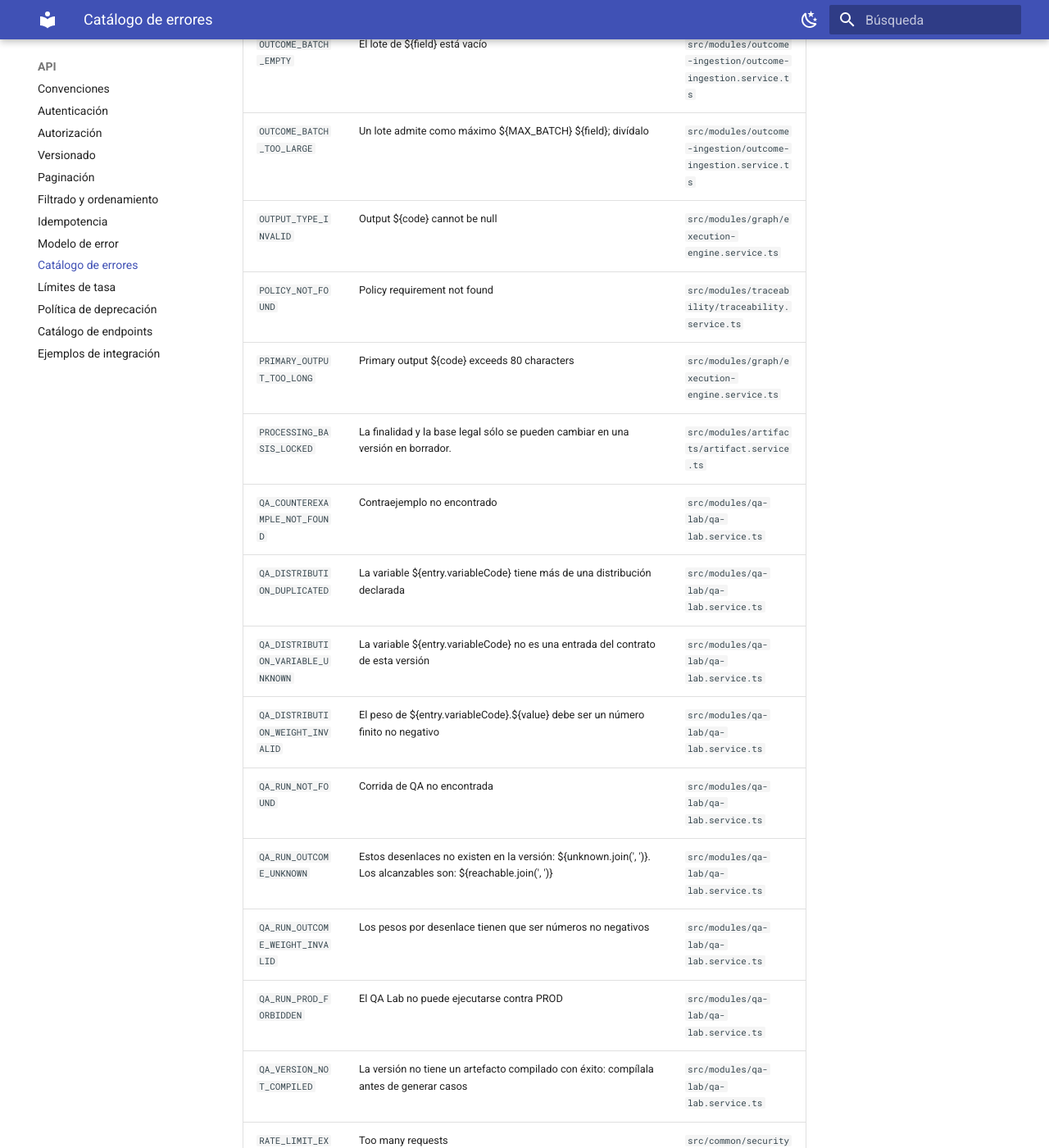
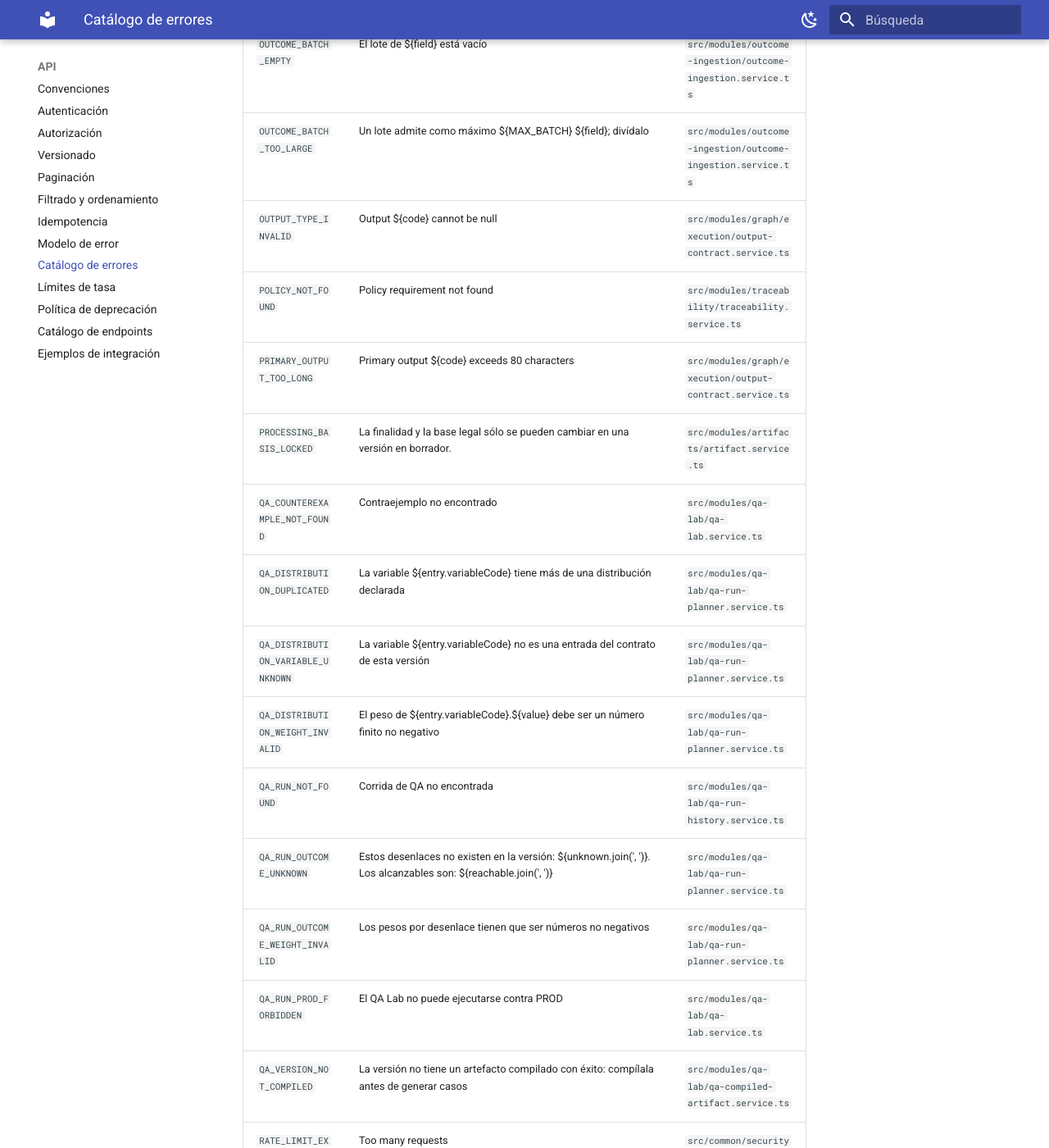
Before and after one commit to PabloArauzCaballero/AtlasDecisionEngineBackend, an MkDocs documentation site: the page built from docs/api/error-catalog.md, in a window 1280 px wide and 1400 px high, scrolled down 17505 px. Shown: the whole window at 82% size. Built offline with MkDocs 1.6.1 and Material for MkDocs 9.7.7, drawn with Linux system fonts in a browser that asks for light colours; some of the changed text lies outside the part shown.

Commit message:
docs(motor): regenera los catálogos tras dividir los servicios
Co-Authored-By: Claude Sonnet 5.5 <noreply@anthropic.com>

```diff
--- a/docs/api/error-catalog.md
+++ b/docs/api/error-catalog.md
@@ -166,7 +166,7 @@ el código en `title` y en `error.code`; ver `docs/api/error-model.md`.
 | `MONITORING_BATCH_TOO_LARGE` | Un lote admite como máximo ${MAX_BATCH} ${field}; divídalo | `src/modules/model-monitoring/model-monitoring.service.ts` |
 | `NESTED_EXECUTION_FAILED` | — | `src/modules/nested-trees/nested-tree-execution.service.ts` |
 | `NESTED_EXECUTION_TIMEOUT` | Nested artifact execution exceeded ${timeoutMs}ms | `src/modules/nested-trees/nested-tree-execution.service.ts` |
-| `NESTED_REFERENCE_NOT_CONFIGURED` | RESULT node ${node.key} invokes a nested artifact reference, but no reference resolver was supplied to this execution | `src/modules/graph/execution-engine.service.ts` |
+| `NESTED_REFERENCE_NOT_CONFIGURED` | RESULT node ${node.key} invokes a nested artifact reference, but no reference resolver was supplied to this execution | `src/modules/graph/execution/result-node.executor.ts` |
 | `NESTED_TREE_MAX_ARTIFACTS_EXCEEDED` | La cadena supera los ${this.limits.maxArtifacts} artefactos encadenados (nodo ${nodeKey}) | `src/modules/nested-trees/chain-budget.ts` |
 | `NESTED_TREE_MAX_DEPTH_EXCEEDED` | Nested execution depth ${cursor.depth} exceeds the configured maximum of ${maxDepth} | `src/modules/nested-trees/nested-tree-execution.service.ts` |
 | `NESTED_TREE_MEMORY_EXCEEDED` | La cadena retiene ${this.retainedBytes} bytes de resultados y el máximo es ${this.limits.maxRetainedBytes} (nodo ${nodeKey}) | `src/modules/nested-trees/chain-budget.ts` |
@@ -174,7 +174,7 @@ el código en `title` y en `error.code`; ver `docs/api/error-model.md`.
 | `NESTED_TREE_TOTAL_TIMEOUT_EXCEEDED` | La cadena superó el tiempo total de ${this.limits.maxTotalMs} ms | `src/modules/nested-trees/chain-budget.ts` |
 | `NODE_ACTION_NOT_FOUND` | Node ${node.key} references unknown action ${binding.actionCode} | `src/modules/artifacts/artifact-graph-writer.service.ts` |
 | `NODE_CONDITION_NOT_FOUND` | Node ${node.key} references unknown condition ${binding.conditionCode} | `src/modules/artifacts/artifact-graph-writer.service.ts` |
-| `NON_NUMERIC_DECISION_VALUE` | ${what} de ${code} no produjo un número finito | `src/modules/graph/execution-engine.service.ts` |
+| `NON_NUMERIC_DECISION_VALUE` | ${what} de ${code} no produjo un número finito | `src/modules/graph/execution/execution-state.ts` |
 | `NOTIFICATION_NOT_FOUND` | Notification not found | `src/modules/notifications/notification.service.ts` |
 | `NO_MATCHING_EDGE` | No outgoing edge matched node ${node.key} | `src/modules/graph/execution-engine.service.ts` |
 | `OBJECTIVE_NOT_FOUND` | Business objective not found | `src/modules/traceability/traceability.service.ts` |
@@ -182,19 +182,19 @@ el código en `title` y en `error.code`; ver `docs/api/error-model.md`.
 | `OPENROUTER_CATALOG_UNAVAILABLE` | No se pudo leer el catálogo de modelos de OpenRouter. Vuelve a intentarlo; si persiste, el motor no alcanza openrouter.ai. | `src/modules/workers/semantic-analysis/model-settings/openrouter-catalog.service.ts` |
 | `OUTCOME_BATCH_EMPTY` | El lote de ${field} está vacío | `src/modules/outcome-ingestion/outcome-ingestion.service.ts` |
 | `OUTCOME_BATCH_TOO_LARGE` | Un lote admite como máximo ${MAX_BATCH} ${field}; divídalo | `src/modules/outcome-ingestion/outcome-ingestion.service.ts` |
-| `OUTPUT_TYPE_INVALID` | Output ${code} cannot be null | `src/modules/graph/execution-engine.service.ts` |
+| `OUTPUT_TYPE_INVALID` | Output ${code} cannot be null | `src/modules/graph/execution/output-contract.service.ts` |
 | `POLICY_NOT_FOUND` | Policy requirement not found | `src/modules/traceability/traceability.service.ts` |
-| `PRIMARY_OUTPUT_TOO_LONG` | Primary output ${code} exceeds 80 characters | `src/modules/graph/execution-engine.service.ts` |
+| `PRIMARY_OUTPUT_TOO_LONG` | Primary output ${code} exceeds 80 characters | `src/modules/graph/execution/output-contract.service.ts` |
 | `PROCESSING_BASIS_LOCKED` | La finalidad y la base legal sólo se pueden cambiar en una versión en borrador. | `src/modules/artifacts/artifact.service.ts` |
 | `QA_COUNTEREXAMPLE_NOT_FOUND` | Contraejemplo no encontrado | `src/modules/qa-lab/qa-lab.service.ts` |
-| `QA_DISTRIBUTION_DUPLICATED` | La variable ${entry.variableCode} tiene más de una distribución declarada | `src/modules/qa-lab/qa-lab.service.ts` |
-| `QA_DISTRIBUTION_VARIABLE_UNKNOWN` | La variable ${entry.variableCode} no es una entrada del contrato de esta versión | `src/modules/qa-lab/qa-lab.service.ts` |
-| `QA_DISTRIBUTION_WEIGHT_INVALID` | El peso de ${entry.variableCode}.${value} debe ser un número finito no negativo | `src/modules/qa-lab/qa-lab.service.ts` |
-| `QA_RUN_NOT_FOUND` | Corrida de QA no encontrada | `src/modules/qa-lab/qa-lab.service.ts` |
-| `QA_RUN_OUTCOME_UNKNOWN` | Estos desenlaces no existen en la versión: ${unknown.join(', ')}. Los alcanzables son: ${reachable.join(', ')} | `src/modules/qa-lab/qa-lab.service.ts` |
-| `QA_RUN_OUTCOME_WEIGHT_INVALID` | Los pesos por desenlace tienen que ser números no negativos | `src/modules/qa-lab/qa-lab.service.ts` |
+| `QA_DISTRIBUTION_DUPLICATED` | La variable ${entry.variableCode} tiene más de una distribución declarada | `src/modules/qa-lab/qa-run-planner.service.ts` |
+| `QA_DISTRIBUTION_VARIABLE_UNKNOWN` | La variable ${entry.variableCode} no es una entrada del contrato de esta versión | `src/modules/qa-lab/qa-run-planner.service.ts` |
+| `QA_DISTRIBUTION_WEIGHT_INVALID` | El peso de ${entry.variableCode}.${value} debe ser un número finito no negativo | `src/modules/qa-lab/qa-run-planner.service.ts` |
+| `QA_RUN_NOT_FOUND` | Corrida de QA no encontrada | `src/modules/qa-lab/qa-run-history.service.ts` |
+| `QA_RUN_OUTCOME_UNKNOWN` | Estos desenlaces no existen en la versión: ${unknown.join(', ')}. Los alcanzables son: ${reachable.join(', ')} | `src/modules/qa-lab/qa-run-planner.service.ts` |
+| `QA_RUN_OUTCOME_WEIGHT_INVALID` | Los pesos por desenlace tienen que ser números no negativos | `src/modules/qa-lab/qa-run-planner.service.ts` |
 | `QA_RUN_PROD_FORBIDDEN` | El QA Lab no puede ejecutarse contra PROD | `src/modules/qa-lab/qa-lab.service.ts` |
-| `QA_VERSION_NOT_COMPILED` | La versión no tiene un artefacto compilado con éxito: compílala antes de generar casos | `src/modules/qa-lab/qa-lab.service.ts` |
+| `QA_VERSION_NOT_COMPILED` | La versión no tiene un artefacto compilado con éxito: compílala antes de generar casos | `src/modules/qa-lab/qa-compiled-artifact.service.ts` |
 | `RATE_LIMIT_EXCEEDED` | Too many requests | `src/common/security/rate-limit.guard.ts` |
 | `REASON_CODE_NOT_FOUND` | Unknown reason codes in the output contract: ${missing.join(', ')} | `src/modules/artifacts/artifact-graph-writer.service.ts` |
 | `REDIS_REQUIRED` | In-memory cache fallback is disabled in production | `src/common/cache/cache.service.ts` |
@@ -206,15 +206,15 @@ el código en `title` y en `error.code`; ver `docs/api/error-model.md`.
 | `REIDENTIFICATION_NOT_FOUND` | La solicitud no existe | `src/modules/risk-governance/risk-governance.service.ts` |
 | `REIDENTIFICATION_SELF_APPROVAL` | Quien pide una reidentificación no puede aprobarla. | `src/modules/risk-governance/risk-governance.service.ts` |
 | `REQUEST_TIMEOUT` | Request exceeded ${this.timeoutMs} ms | `src/common/observability/request-timeout.interceptor.ts` |
-| `REQUIRED_OUTPUT_MISSING` | Execution finished without required output ${contract.code} | `src/modules/graph/execution-engine.service.ts` |
+| `REQUIRED_OUTPUT_MISSING` | Execution finished without required output ${contract.code} | `src/modules/graph/execution/output-contract.service.ts` |
 | `RESOURCE_ALREADY_EXISTS` | Ya existe un registro con ese identificador único | `src/common/errors/domain-exception.filter.ts` |
-| `RESULT_MODE_INVALID` | Unsupported RESULT mode ${mode} | `src/modules/graph/execution-engine.service.ts` |
-| `RESULT_SCRIPT_LANGUAGE_INVALID` | — | `src/modules/graph/execution-engine.service.ts` |
+| `RESULT_MODE_INVALID` | Unsupported RESULT mode ${mode} | `src/modules/graph/execution/result-node.executor.ts` |
+| `RESULT_SCRIPT_LANGUAGE_INVALID` | — | `src/modules/graph/execution/result-node.executor.ts` |
 | `ROLLBACK_TARGET_NOT_AVAILABLE` | El despliegue anterior está ${freshPrevious.deploymentStatus} y no puede reactivarse | `src/modules/deployments/deployment.service.ts` |
 | `ROLLBACK_TARGET_NOT_FOUND` | No previous deployment is available | `src/modules/deployments/deployment.service.ts` |
-| `RUNTIME_ACTION_NOT_FOUND` | Action ${reference.code} not found | `src/modules/graph/execution-engine.service.ts` |
+| `RUNTIME_ACTION_NOT_FOUND` | Action ${reference.code} not found | `src/modules/graph/execution/action-node.executor.ts` |
 | `RUNTIME_CREDENTIAL_REQUIRED` | Runtime routes require a credential with a verifiable runtime audience | `src/common/security/authentication.guard.ts` |
-| `RUNTIME_NODE_NOT_FOUND` | Compiled node ${currentKey} not found | `src/modules/graph/execution-engine.service.ts` |
+| `RUNTIME_NODE_NOT_FOUND` | Compiled node ${nodeKey} not found | `src/modules/graph/execution-engine.service.ts` |
 | `SCRIPT_EXECUTION_FAILED` | RESULT ${language} script ${reason} | `src/modules/graph/script-node-runner.service.ts` |
 | `SCRIPT_INVALID_OUTPUT` | RESULT script must return a JSON object | `src/modules/graph/script-node-runner.service.ts` |
 | `SCRIPT_NODES_DISABLED` | Script RESULT nodes are disabled. Set SCRIPT_NODES_ENABLED=true only with an isolated runner. | `src/modules/graph/script-node-runner.service.ts` |
@@ -250,11 +250,11 @@ el código en `title` y en `error.code`; ver `docs/api/error-model.md`.
 | `TEST_RUN_NOT_FOUND` | Test run not found | `src/modules/testing/test-execution.service.ts` |
 | `TEST_SUITE_NOT_FOUND` | Test suite not found | `src/modules/testing/test-execution.service.ts` |
 | `UNAUTHORIZED` | Invalid metrics token | `src/common/observability/metrics.controller.ts` |
-| `UNDECLARED_OUTPUT` | RESULT node wrote undeclared output ${code} | `src/modules/graph/execution-engine.service.ts` |
+| `UNDECLARED_OUTPUT` | RESULT node wrote undeclared output ${code} | `src/modules/graph/execution/output-contract.service.ts` |
 | `UNRESOLVED_CATEGORY_REQUIRED` | Esta resolución necesita una categoría. | `src/modules/workers/semantic-analysis/unresolved-resolution.service.ts` |
 | `UNRESOLVED_CLASSIFICATION_NOT_FOUND` | No existe el pendiente ${id}. | `src/modules/workers/semantic-analysis/unresolved-classification.service.ts` |
 | `UNRESOLVED_NEW_CATEGORY_REQUIRED` | Para crear una categoría hay que enviarla. | `src/modules/workers/semantic-analysis/unresolved-resolution.service.ts` |
-| `UNSUPPORTED_ACTION_TYPE` | Unsupported action type ${action.type} | `src/modules/graph/execution-engine.service.ts` |
+| `UNSUPPORTED_ACTION_TYPE` | Unsupported action type ${action.type} | `src/modules/graph/execution/action-node.executor.ts` |
 | `UNSUPPORTED_EXPRESSION_OPERATOR` | Unsupported operator: ${op} | `src/modules/graph/expression-evaluator.ts` |
 | `UNTRUSTED_ORIGIN` | Request origin is not allowed | `src/modules/identity-session/session-origin.service.ts` |
 | `VALIDATION_REQUIRED` | Graph is no longer valid and cannot be compiled | `src/modules/artifacts/artifact-lifecycle.service.ts` |
@@ -275,7 +275,7 @@ el código en `title` y en `error.code`; ver `docs/api/error-model.md`.
 | `WORKER_FIXTURE_NOT_FOUND` | No existe ese escenario de prueba. | `src/modules/workers/audio-tts/audio-tts.controller.ts` |
 | `WORKER_NOT_FOUND` | Este motor no publica ningún worker con ese código. | `src/modules/workers/workers.controller.ts` |
 | `WORKER_SERVICE_FAILED` | La llamada del nodo ${request.nodeKey} a ${request.service}.${request.operation} falló: | `src/modules/workers/worker-service-invoker.service.ts` |
-| `WORKER_SERVICE_NOT_CONFIGURED` | El nodo ${node.key} llama al servicio ${call.service}, pero esta ejecución no recibió un invocador de servicios | `src/modules/graph/execution-engine.service.ts` |
+| `WORKER_SERVICE_NOT_CONFIGURED` | El nodo ${node.key} llama al servicio ${call.service}, pero esta ejecución no recibió un invocador de servicios | `src/modules/graph/execution/worker-node.executor.ts` |
 | `WORKER_SERVICE_TIMEOUT` | La llamada del nodo ${request.nodeKey} a ${request.service}.${request.operation} superó ${timeoutMs} ms | `src/modules/workers/worker-service-invoker.service.ts` |
 | `WORKER_SERVICE_UNAVAILABLE` | El nodo ${nodeKey} llama al servicio ${service}, que no está habilitado en este despliegue | `src/modules/workers/worker-service-invoker.service.ts` |
 | `WORKER_SERVICE_UNKNOWN` | El nodo ${request.nodeKey} invoca ${key}, que este motor no sabe ejecutar | `src/modules/workers/worker-service-invoker.service.ts` |
```
Also changed, not shown: docs/modules/graph.md (+9 -1 lines), docs/modules/index.md (+4 -4 lines), docs/modules/qa-lab.md (+7 -1 lines), docs/modules/runtime.md (+4 -1 lines), docs/modules/workers.md (+8 -1 lines).
